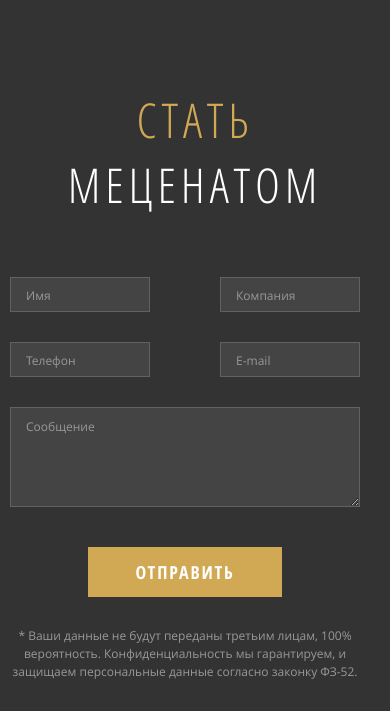
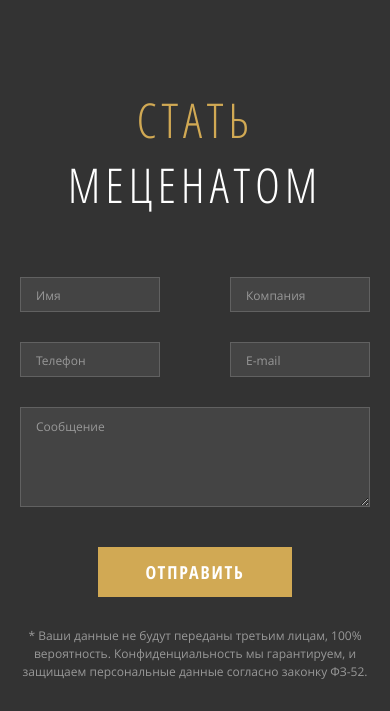
Before and after one commit to Zemnitskiy/bolshoi-theatre, a website: page index.html in a window 390 px wide. Shown: the part 3593-4304 px from the top of the page. Drawn offline with nearby package versions, Linux system fonts and the light colour scheme.

Commit message:
Footer Complete

```diff
--- a/css/styles.css
+++ b/css/styles.css
@@ -1482,6 +1482,16 @@ textarea::placeholder {
   .form-submit-descr {
     text-align: center;
   }
+
+  .contacts .wrapper {
+    display: flex;
+    flex-wrap: wrap;
+    justify-content: center;
+  }
+
+  .contacts-and-form-wrapper {
+    width: 350px;
+  }
 }
 
 @media screen and (max-width: 576px) {
```
